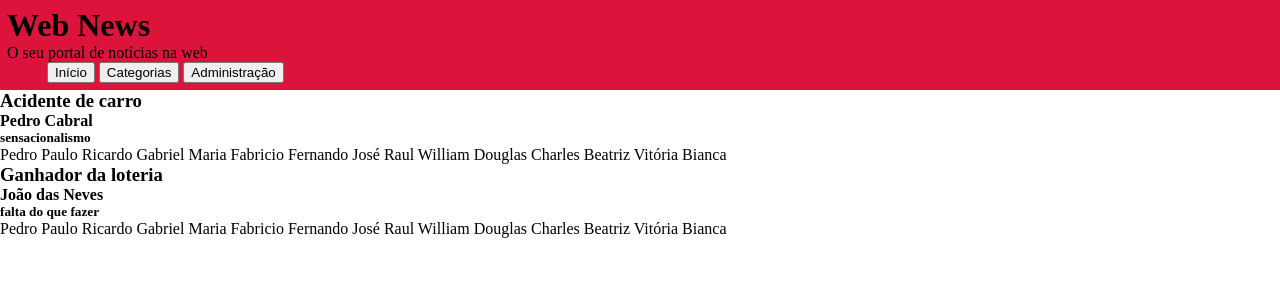
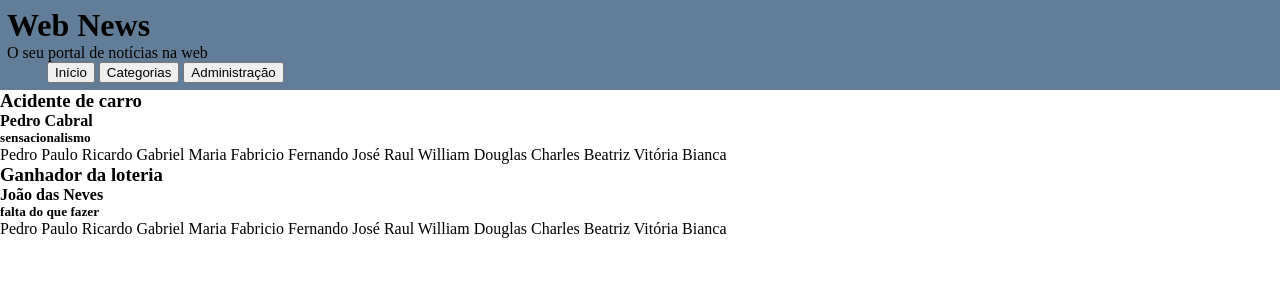
Before and after one commit to az3vedo/web-news, a Flask app: page / in a window 1280 px wide. Shown: the top 300 px of the page. Run offline with Flask 2, Linux system fonts and the light colour scheme.

Commit message:
change header color

```diff
--- a/static/css/header.css
+++ b/static/css/header.css
@@ -3,6 +3,6 @@
 }
 
 .header {
-  background-color: crimson;
+  background-color: #446483d5			;
   padding: 7px;
 }
```
